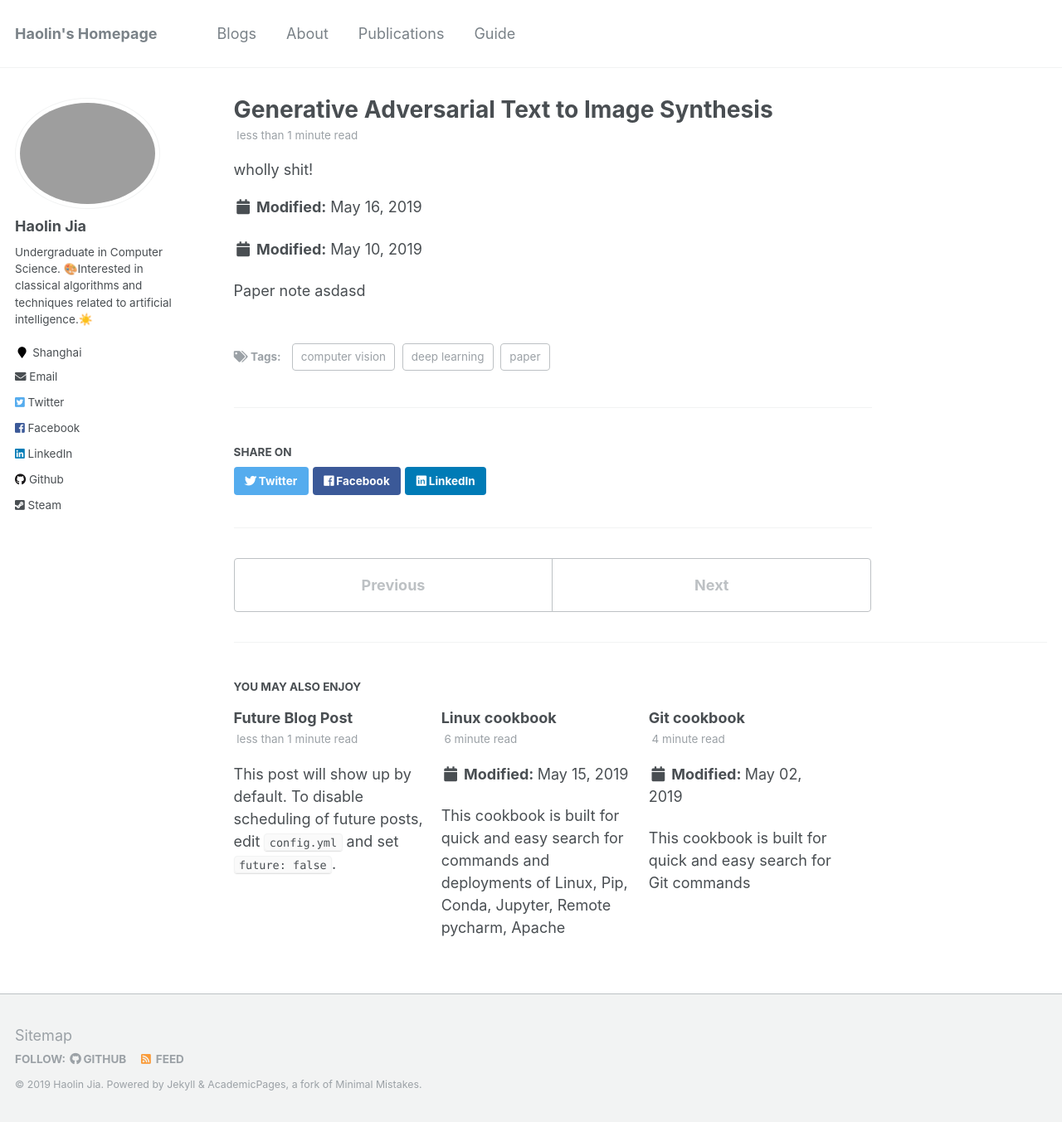
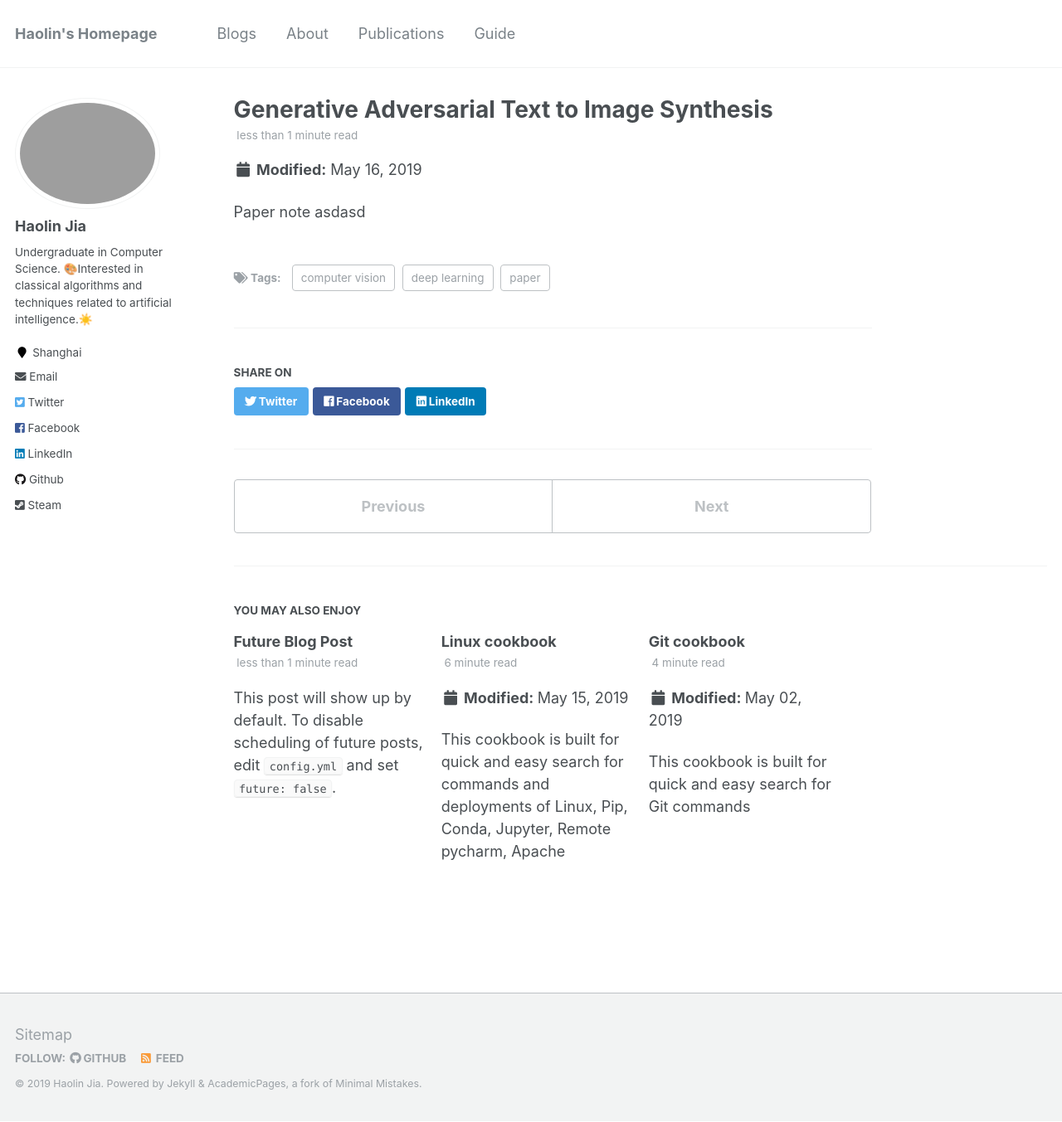
Before and after one commit to Harrypotterrrr/Homepage, a Jekyll site: the page built from _posts/2019-05-11-Text_to_image-1.md, in a window 1280 px wide and 1353 px high. Shown: the whole window at 83% size. Built offline with Jekyll 4.4.1, drawn with Linux system fonts in a browser that asks for light colours.

Commit message:
fix layout bugs of 'modified and date'

```diff
--- a/_includes/archive-single.html
+++ b/_includes/archive-single.html
@@ -46,7 +46,7 @@
 		<p class="page__date">
 			<strong>
 				<i class="fa fa-fw fa-calendar" aria-hidden="true"></i>
-				{{ site.data.ui-text[site.locale].date_label | default: "Modified:" }}
+				{{ site.data.ui-text[site.locale].modified_label | default: "Modified:" }}
 			</strong>
 			<time datetime="{{ post.modified | default: "1900-01-01" | date_to_xmlschema }}">
 				{{ post.modified | default: "1900-01-01" | date: "%B %d, %Y" }}
--- a/_layouts/single.html
+++ b/_layouts/single.html
@@ -36,23 +36,15 @@
 				{% if page.read_time %}
 				<p class="page__meta"><i class="fa fa-clock-o" aria-hidden="true"></i> {% include read-time.html %}</p>
 				{% endif %}
-				{% if page.modified %}
-				wholly shit!
-
-				<p class="page__date"><strong><i class="fa fa-fw fa-calendar" aria-hidden="true"></i>
-						{{ site.data.ui-text[site.locale].modified_label | default: "Published:" }}</strong> <time
-						datetime="{{ page.modified | date: "%Y-%m-%d" }}">{{ page.modified | date: "%B %d, %Y" }}</time>
-				</p>
-				{% endif %}
 
 				{% if page.collection == 'teaching' %}
 				<p> {{ page.type }}, <i>{{ page.venue }}</i>, {{ page.date | default: "1900-01-01" | date: "%Y" }} </p>
 				{% elsif page.venue and page.date %}
 				<p>Published in <i>{{ page.venue }}</i>, {{ page.date | default: "1900-01-01" | date: "%Y" }} </p>
-				{% elsif page.date %}
+				{% elsif page.modified %}
 				<p class="page__date"><strong><i class="fa fa-fw fa-calendar" aria-hidden="true"></i>
 						{{ site.data.ui-text[site.locale].modified_label | default: "Published:" }}</strong> <time
-						datetime="{{ page.date | date_to_xmlschema }}">{{ page.date | default: "1900-01-01" | date: "%B %d, %Y" }}</time>
+						datetime="{{ page.modified | date: "%Y-%m-%d" }}">{{ page.modified | date: "%B %d, %Y" }}</time>
 				</p>
 				{% endif %}
 
```
